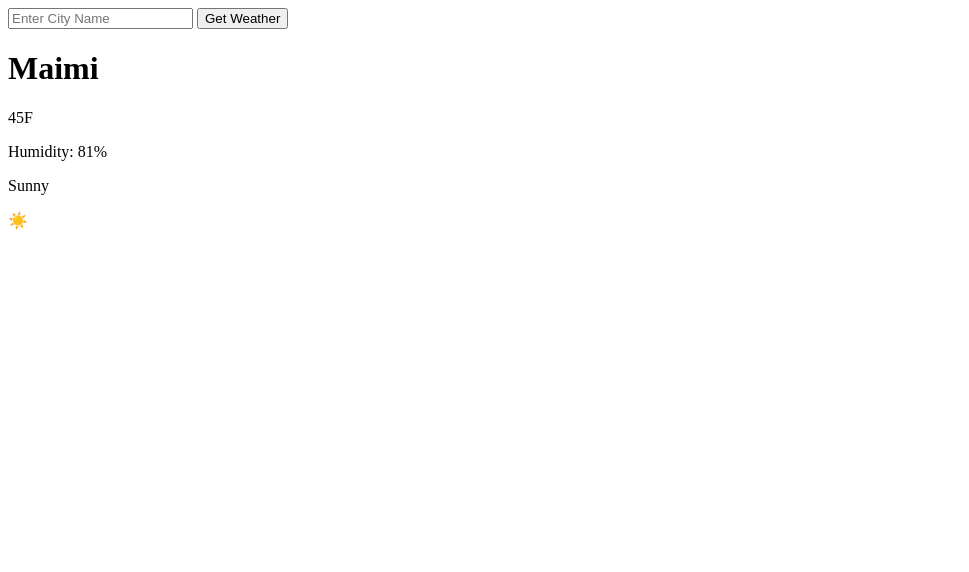
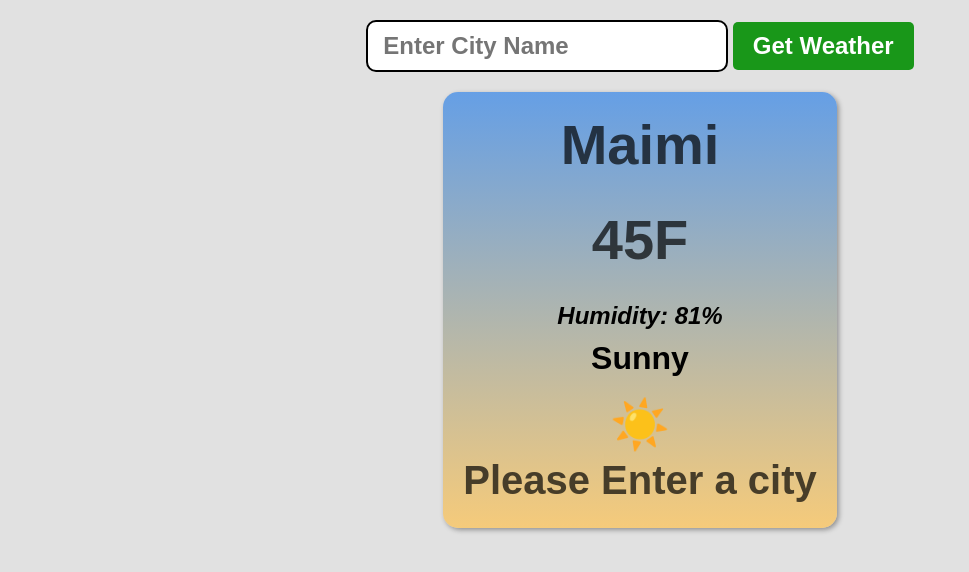
Before and after one commit to Alimyusstore/weather, a plain HTML site: page index.html in a window 1280 px wide. Shown: the whole page, without its empty margins (0-969 px from the left). Drawn offline with Linux system fonts and the light colour scheme.

Commit message:
js added some of the needed css for this project

```diff
--- a/index.html
+++ b/index.html
@@ -15,8 +15,9 @@
         <h1 class="cityWeather">Maimi</h1>
         <p class="weatherDegree">45F</p>
         <p class="weatherHumidity">Humidity: 81%</p>
-        <p class="weatherDescription">Sunny</p>
+        <p class="descWeather">Sunny</p>
         <p class="weatherEmoji">☀️</p>
+        <p class="errorDisplay">Please Enter a city</p>
     </div>
     <script src="index.js"></script>
 </body>
--- a/style.css
+++ b/style.css
@@ -0,0 +1,79 @@
+body{
+    background-color: #8080803c;
+    margin: 0;
+    padding: 0;
+    font-family: Arial, Helvetica, sans-serif;
+    display: flex;
+    flex-direction: column;
+    align-items : center;
+}
+
+.getWeather {
+   margin: 20px;
+}
+.weatherInput{
+    padding: 10px 15px;
+    font-size: 1.5rem;
+    font-weight: bold;
+    border: 2px solid black;
+    border-radius: 10px;
+    min-width: 300px;
+}
+button[type ="submit"]{
+    font-size: 1.5rem;
+    font-weight: bold;
+    padding: 10px 20px;
+    border-radius: 5px;
+    border: none;
+    color: white;
+    background-color: rgb(25, 151, 25);
+    cursor: pointer
+}
+
+button[type ="submit"]:hover{
+    background-color: rgba(20, 151, 20, 0.74);
+}
+
+.card{
+    background-image : linear-gradient(180deg, rgba(77, 146, 230, 0.836), rgba(252, 195, 88, 0.749));
+    padding: 20px;
+    min-width:300px;
+    display: flex;
+    flex-direction: column;
+    align-items : center;
+    border-radius: 15px;
+    box-shadow: 2px 2px 5px rgba(0, 0, 0, 0.356)
+}
+
+h1{
+    margin-top: 0px;
+}
+
+p{
+    font-size: 1.5rem;
+    margin: 5px 0;
+    font-weight: bold;
+}
+
+.cityWeather, .weatherDegree{
+    margin-bottom: 25px;
+    font-weight: bold;
+    font-size: 3.5rem;
+    color: rgba(0, 0, 0, 0.694)
+}
+.weatherHumidity{
+    font-style: italic;
+}
+.descWeather {
+     font-size: 2rem
+}
+.weatherEmoji{
+    margin: 0;
+    font-size: 3rem;
+    margin-top: 15px;
+}
+.errorDisplay{
+    font-size: 2.5rem;
+    font-weight:  bold;
+    color: rgba(0, 0, 0, 0.694)
+}
```
